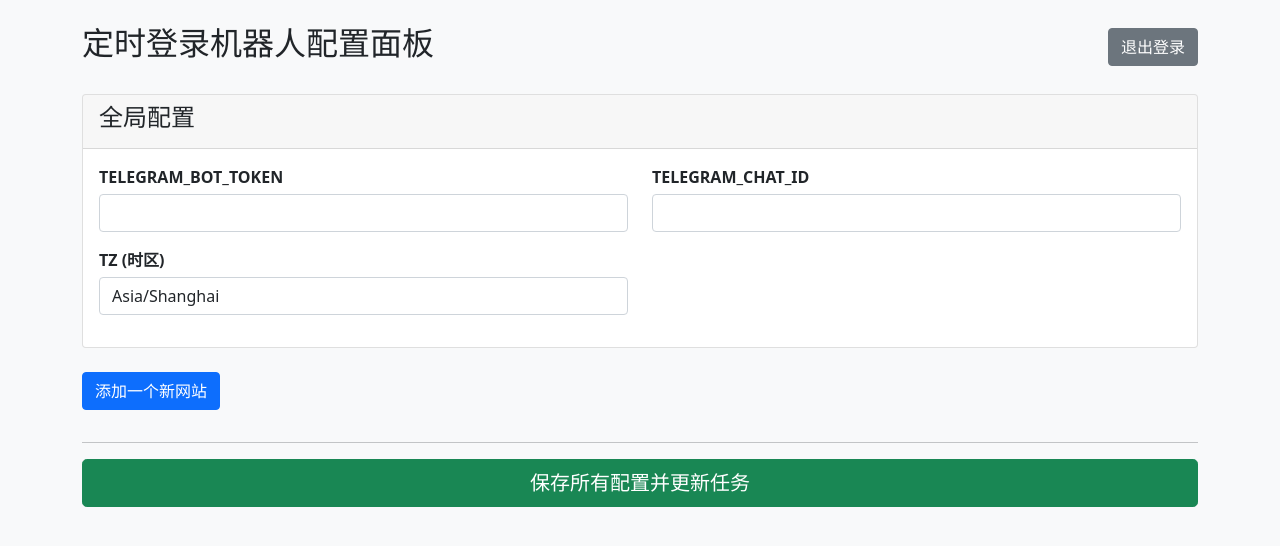
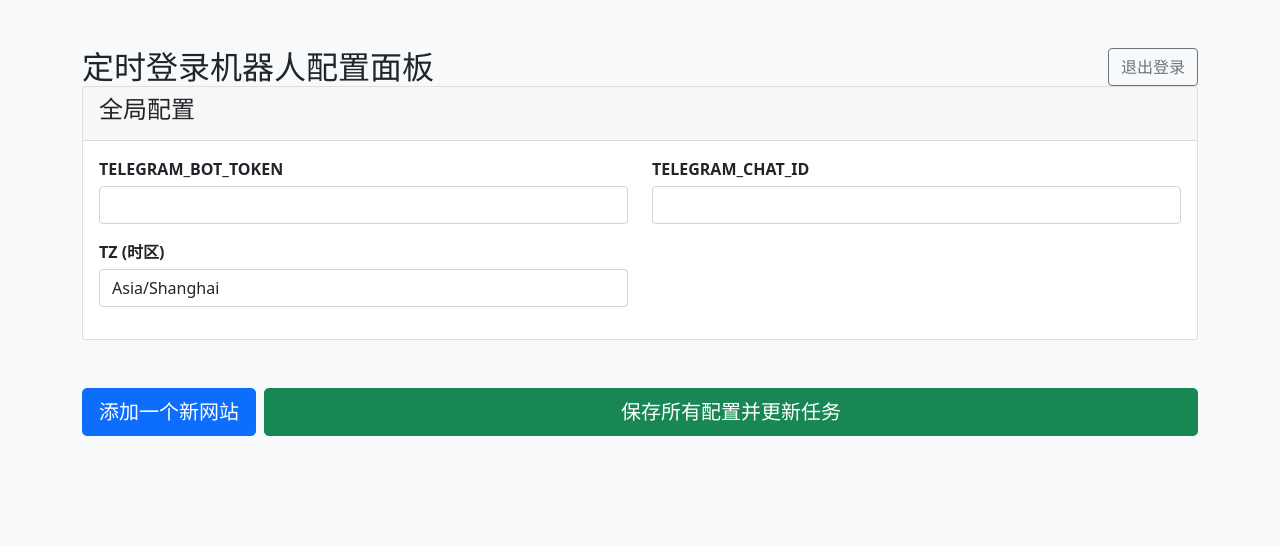
Before and after one commit to workerspages/website-login-web, a Flask app: page / in a window 1280 px wide. Shown: the top 546 px of the page. Run offline with Flask 3, Linux system fonts and the light colour scheme; the visitor is signed in with stand-in values (Sample User, id 1).

Commit message:
Update index.html

```diff
--- a/web/templates/index.html
+++ b/web/templates/index.html
@@ -5,18 +5,15 @@
     <meta name="viewport" content="width=device-width, initial-scale=1">
     <title>定时登录机器人配置</title>
 
-    <!-- 从 CDN 加载 Bootstrap 样式 -->
     <link href="https://cdn.jsdelivr.net/npm/bootstrap@5.1.3/dist/css/bootstrap.min.css" rel="stylesheet">
-
-    <!-- 链接到我们自己的自定义样式文件 -->
     <link rel="stylesheet" href="{{ url_for('static', filename='style.css') }}">
 
 </head>
 <body>
-<div class="container mt-4">
-    <div class="d-flex justify-content-between align-items-center mb-4">
-        <h2>定时登录机器人配置面板</h2>
-        <a href="{{ url_for('logout') }}" class="btn btn-secondary">退出登录</a>
+<div class="container my-4 my-md-5">
+    <div class="d-flex justify-content-between align-items-center page-header">
+        <h2 class="mb-0">定时登录机器人配置面板</h2>
+        <a href="{{ url_for('logout') }}" class="btn btn-outline-secondary">退出登录</a>
     </div>
 
     {% with messages = get_flashed_messages(with_categories=true) %}
@@ -32,47 +29,36 @@
 
     <form method="post">
         <!-- 全局配置 -->
-        <div class="card mb-4">
+        <div class="card mb-4 site-card">
             <div class="card-header">
                 <h4>全局配置</h4>
             </div>
             <div class="card-body">
                 <div class="row">
-                    <div class="col-md-6 mb-3">
-                        <label class="form-label">TELEGRAM_BOT_TOKEN</label>
-                        <input type="text" name="telegram_bot_token" class="form-control" value="{{ config.global.TELEGRAM_BOT_TOKEN or '' }}">
-                    </div>
-                    <div class="col-md-6 mb-3">
-                        <label class="form-label">TELEGRAM_CHAT_ID</label>
-                        <input type="text" name="telegram_chat_id" class="form-control" value="{{ config.global.TELEGRAM_CHAT_ID or '' }}">
-                    </div>
-                    <div class="col-md-6 mb-3">
-                        <label class="form-label">TZ (时区)</label>
-                        <input type="text" name="tz" class="form-control" value="{{ config.global.TZ or 'Asia/Shanghai' }}">
-                    </div>
+                    <div class="col-md-6 mb-3"><label class="form-label">TELEGRAM_BOT_TOKEN</label><input type="text" name="telegram_bot_token" class="form-control" value="{{ config.global.TELEGRAM_BOT_TOKEN or '' }}"></div>
+                    <div class="col-md-6 mb-3"><label class="form-label">TELEGRAM_CHAT_ID</label><input type="text" name="telegram_chat_id" class="form-control" value="{{ config.global.TELEGRAM_CHAT_ID or '' }}"></div>
+                    <div class="col-md-6 mb-3"><label class="form-label">TZ (时区)</label><input type="text" name="tz" class="form-control" value="{{ config.global.TZ or 'Asia/Shanghai' }}"></div>
                 </div>
             </div>
         </div>
 
-        <!-- 网站配置 -->
-        <div id="sites-container">
+        <!-- 网站配置 (采用双列布局) -->
+        <div id="sites-container" class="row">
             {% for site in config.sites %}
-            <div class="card mb-3 site-card" data-site-id="{{ site.id }}">
+            <div class="col-lg-6 mb-4 site-card-wrapper">
+                <div class="card site-card" data-site-id="{{ site.id }}">
                     <div class="card-header d-flex justify-content-between align-items-center">
                         <h5>网站 {{ site.id }}</h5>
                         <button type="button" class="btn btn-danger btn-sm remove-site-btn">删除此网站</button>
                     </div>
                     <div class="card-body">
+                        <h6>基础信息</h6>
                         <div class="row">
                             <div class="col-md-4 mb-2"><label class="form-label">名称 (NAME)</label><input type="text" name="site{{ site.id }}_NAME" class="form-control form-control-sm" value="{{ site.NAME or '' }}"></div>
-                        <div class="col-md-4 mb-2"><label class="form-label">登录URL*</label><input type="text" name="site{{ site.id }}_URL" class="form-control form-control-sm" value="{{ site.URL or '' }}"></div>
-                        <div class="col-md-4 mb-2"><label class="form-label">CRON表达式*</label><input type="text" name="site{{ site.id }}_CRON" class="form-control form-control-sm" value="{{ site.CRON or '' }}"></div>
-                    </div>
-                    <hr>
-                    <div class="row">
+                            <div class="col-md-8 mb-2"><label class="form-label">登录URL*</label><input type="text" name="site{{ site.id }}_URL" class="form-control form-control-sm" value="{{ site.URL or '' }}"></div>
+                            <div class="col-md-8 mb-2"><label class="form-label">CRON表达式*</label><input type="text" name="site{{ site.id }}_CRON" class="form-control form-control-sm" value="{{ site.CRON or '' }}"></div>
                             <div class="col-md-4 mb-2">
-                             <label class="form-label">认证方式 (AUTH_METHOD)</label>
-                             <!-- (修改点) 给 select 元素添加一个 class，方便 JS 定位 -->
+                                <label class="form-label">认证方式</label>
                                 <select name="site{{ site.id }}_AUTH_METHOD" class="form-select form-select-sm auth-method-select">
                                     <option value="form" {% if site.AUTH_METHOD == 'form' or not site.AUTH_METHOD %}selected{% endif %}>表单 (form)</option>
                                     <option value="cookie" {% if site.AUTH_METHOD == 'cookie' %}selected{% endif %}>Cookie</option>
@@ -80,56 +66,49 @@
                             </div>
                         </div>
 
-                    <!-- (修改点) 将表单参数包裹在一个 div 中 -->
                         <div class="form-parameters">
                             <h6>表单登录参数</h6>
                             <div class="row">
                                 <div class="col-md-6 mb-2"><label class="form-label">用户名 (USER)</label><input type="text" name="site{{ site.id }}_USER" class="form-control form-control-sm" value="{{ site.USER or '' }}"></div>
                                 <div class="col-md-6 mb-2"><label class="form-label">密码 (PASS)</label><input type="password" name="site{{ site.id }}_PASS" class="form-control form-control-sm" value="{{ site.PASS or '' }}"></div>
-                            <div class="col-12 mb-2"><label class="form-label">登录前点击选择器 (PRE_LOGIN_CLICK_SELECTOR)</label><input type="text" name="site{{ site.id }}_PRE_LOGIN_CLICK_SELECTOR" class="form-control form-control-sm" value="{{ site.PRE_LOGIN_CLICK_SELECTOR or '' }}"></div>
-                            <div class="col-md-6 mb-2"><label class="form-label">用户名选择器 (USER_SELECTOR)</label><input type="text" name="site{{ site.id }}_USER_SELECTOR" class="form-control form-control-sm" value="{{ site.USER_SELECTOR or '' }}"></div>
-                            <div class="col-md-6 mb-2"><label class="form-label">密码选择器 (PASS_SELECTOR)</label><input type="text" name="site{{ site.id }}_PASS_SELECTOR" class="form-control form-control-sm" value="{{ site.PASS_SELECTOR or '' }}"></div>
-                            <div class="col-md-6 mb-2"><label class="form-label">提交按钮选择器 (SUBMIT_SELECTOR)</label><input type="text" name="site{{ site.id }}_SUBMIT_SELECTOR" class="form-control form-control-sm" value="{{ site.SUBMIT_SELECTOR or '' }}"></div>
+                                <div class="col-12 mb-2"><label class="form-label">登录前点击选择器</label><input type="text" name="site{{ site.id }}_PRE_LOGIN_CLICK_SELECTOR" class="form-control form-control-sm" value="{{ site.PRE_LOGIN_CLICK_SELECTOR or '' }}"></div>
+                                <div class="col-md-6 mb-2"><label class="form-label">用户名选择器</label><input type="text" name="site{{ site.id }}_USER_SELECTOR" class="form-control form-control-sm" value="{{ site.USER_SELECTOR or '' }}"></div>
+                                <div class="col-md-6 mb-2"><label class="form-label">密码选择器</label><input type="text" name="site{{ site.id }}_PASS_SELECTOR" class="form-control form-control-sm" value="{{ site.PASS_SELECTOR or '' }}"></div>
+                                <div class="col-md-6 mb-2"><label class="form-label">提交按钮选择器</label><input type="text" name="site{{ site.id }}_SUBMIT_SELECTOR" class="form-control form-control-sm" value="{{ site.SUBMIT_SELECTOR or '' }}"></div>
                             </div>
                         </div>
 
-                    <!-- (修改点) 将 Cookie 参数包裹在一个 div 中 -->
                         <div class="cookie-parameters">
-                        <hr>
                             <h6>Cookie 登录参数</h6>
                             <div class="row">
                                 <div class="col-12 mb-2"><label class="form-label">COOKIE</label><textarea name="site{{ site.id }}_COOKIE" class="form-control form-control-sm" rows="3">{{ site.COOKIE or '' }}</textarea></div>
                             </div>
                         </div>
 
-                    <hr>
                         <h6>通用参数</h6>
                         <div class="row">
-                        <div class="col-12 mb-2"><label class="form-label">登录成功验证选择器 (VERIFY_SELECTOR)</label><input type="text" name="site{{ site.id }}_VERIFY_SELECTOR" class="form-control form-control-sm" value="{{ site.VERIFY_SELECTOR or '' }}"></div>
-                        <div class="col-12 mb-2"><label class="form-label">登录后点击选择器 (POST_LOGIN_CLICK_SELECTORS)</label><input type="text" name="site{{ site.id }}_POST_LOGIN_CLICK_SELECTORS" class="form-control form-control-sm" value="{{ site.POST_LOGIN_CLICK_SELECTORS or '' }}"></div>
+                            <div class="col-12 mb-2"><label class="form-label">登录成功验证选择器</label><input type="text" name="site{{ site.id }}_VERIFY_SELECTOR" class="form-control form-control-sm" value="{{ site.VERIFY_SELECTOR or '' }}"></div>
+                            <div class="col-12 mb-2"><label class="form-label">登录后点击选择器</label><input type="text" name="site{{ site.id }}_POST_LOGIN_CLICK_SELECTORS" class="form-control form-control-sm" value="{{ site.POST_LOGIN_CLICK_SELECTORS or '' }}"></div>
+                        </div>
                     </div>
                 </div>
             </div>
             {% endfor %}
         </div>
-        <button type="button" id="add-site-btn" class="btn btn-primary mb-3">添加一个新网站</button>
-        <hr>
-        <button type="submit" class="btn btn-success btn-lg w-100">保存所有配置并更新任务</button>
+        <div class="mt-4 d-grid gap-2 d-md-flex">
+            <button type="button" id="add-site-btn" class="btn btn-primary btn-lg">添加一个新网站</button>
+            <button type="submit" class="btn btn-success btn-lg flex-grow-1">保存所有配置并更新任务</button>
+        </div>
     </form>
 </div>
 
-<!-- 从 CDN 加载 Bootstrap 的 JavaScript -->
 <script src="https://cdn.jsdelivr.net/npm/bootstrap@5.1.3/dist/js/bootstrap.bundle.min.js"></script>
-
-<!-- (修改点) 新增的 JavaScript 逻辑 -->
 <script>
     document.addEventListener('DOMContentLoaded', function () {
         const sitesContainer = document.getElementById('sites-container');
 
-        // --- 新增的功能函数 ---
-        // 根据传入的 select 元素的值，切换对应卡片内的参数区域可见性
+        // (修改点) JS 逻辑更新，配合新的 CSS 动画
         function toggleAuthMethodView(selectElement) {
-            // 找到 select 所在的父级卡片
             const card = selectElement.closest('.site-card');
             if (!card) return;
 
@@ -137,49 +116,44 @@
             const cookieParams = card.querySelector('.cookie-parameters');
 
             if (selectElement.value === 'cookie') {
-                formParams.style.display = 'none';
-                cookieParams.style.display = 'block';
-            } else { // 默认为 'form'
-                formParams.style.display = 'block';
-                cookieParams.style.display = 'none';
+                formParams.classList.remove('visible');
+                cookieParams.classList.add('visible');
+            } else {
+                formParams.classList.add('visible');
+                cookieParams.classList.remove('visible');
             }
         }
 
-        // --- 初始化和事件监听 ---
-        // 1. 页面加载后，为所有已存在的网站卡片设置正确的初始状态
         document.querySelectorAll('.auth-method-select').forEach(select => {
             toggleAuthMethodView(select);
         });
 
-        // 2. 使用事件委托，监听 sites-container 内部的所有 'change' 事件
-        //    这样无论是已有的还是新增的下拉框，都能响应
         sitesContainer.addEventListener('change', function(e) {
             if (e.target && e.target.classList.contains('auth-method-select')) {
                 toggleAuthMethodView(e.target);
             }
         });
 
-
-        // --- 原有的添加/删除网站逻辑 ---
         document.getElementById('add-site-btn').addEventListener('click', function () {
             const newSiteId = findNextAvailableId();
-            // (修改点) 更新 HTML 模板，包含新的 class 和包裹 div
-            const siteCardTemplate = `
-            <div class="card mb-3 site-card" data-site-id="${newSiteId}">
+            const wrapper = document.createElement('div');
+            wrapper.className = 'col-lg-6 mb-4 site-card-wrapper';
+
+            // (修改点) HTML 模板更新，以匹配新的美化结构
+            wrapper.innerHTML = `
+            <div class="card site-card" data-site-id="${newSiteId}">
                 <div class="card-header d-flex justify-content-between align-items-center">
                     <h5>网站 ${newSiteId}</h5>
                     <button type="button" class="btn btn-danger btn-sm remove-site-btn">删除此网站</button>
                 </div>
                 <div class="card-body">
+                    <h6>基础信息</h6>
                     <div class="row">
                         <div class="col-md-4 mb-2"><label class="form-label">名称 (NAME)</label><input type="text" name="site${newSiteId}_NAME" class="form-control form-control-sm" value="网站${newSiteId}"></div>
-                        <div class="col-md-4 mb-2"><label class="form-label">登录URL*</label><input type="text" name="site${newSiteId}_URL" class="form-control form-control-sm"></div>
-                        <div class="col-md-4 mb-2"><label class="form-label">CRON表达式*</label><input type="text" name="site${newSiteId}_CRON" class="form-control form-control-sm" placeholder="例如: 0 3 * * *"></div>
-                    </div>
-                    <hr>
-                    <div class="row">
+                        <div class="col-md-8 mb-2"><label class="form-label">登录URL*</label><input type="text" name="site${newSiteId}_URL" class="form-control form-control-sm"></div>
+                        <div class="col-md-8 mb-2"><label class="form-label">CRON表达式*</label><input type="text" name="site${newSiteId}_CRON" class="form-control form-control-sm" placeholder="例如: 0 3 * * *"></div>
                         <div class="col-md-4 mb-2">
-                             <label class="form-label">认证方式 (AUTH_METHOD)</label>
+                            <label class="form-label">认证方式</label>
                             <select name="site${newSiteId}_AUTH_METHOD" class="form-select form-select-sm auth-method-select">
                                 <option value="form" selected>表单 (form)</option>
                                 <option value="cookie">Cookie</option>
@@ -189,54 +163,58 @@
 
                     <div class="form-parameters">
                         <h6>表单登录参数</h6>
-                        <div class="row">
+                        <div class="row"><!-- Content here --></div>
+                    </div>
+                    <div class="cookie-parameters">
+                         <h6>Cookie 登录参数</h6>
+                         <div class="row"><!-- Content here --></div>
+                    </div>
+
+                    <h6>通用参数</h6>
+                    <div class="row"><!-- Content here --></div>
+                </div>
+            </div>`;
+
+            // 填充详细的表单内容
+            wrapper.querySelector('.form-parameters .row').innerHTML = `
                 <div class="col-md-6 mb-2"><label class="form-label">用户名 (USER)</label><input type="text" name="site${newSiteId}_USER" class="form-control form-control-sm"></div>
                 <div class="col-md-6 mb-2"><label class="form-label">密码 (PASS)</label><input type="password" name="site${newSiteId}_PASS" class="form-control form-control-sm"></div>
-                            <div class="col-12 mb-2"><label class="form-label">登录前点击选择器 (PRE_LOGIN_CLICK_SELECTOR)</label><input type="text" name="site${newSiteId}_PRE_LOGIN_CLICK_SELECTOR" class="form-control form-control-sm"></div>
-                            <div class="col-md-6 mb-2"><label class="form-label">用户名选择器 (USER_SELECTOR)</label><input type="text" name="site${newSiteId}_USER_SELECTOR" class="form-control form-control-sm"></div>
-                            <div class="col-md-6 mb-2"><label class="form-label">密码选择器 (PASS_SELECTOR)</label><input type="text" name="site${newSiteId}_PASS_SELECTOR" class="form-control form-control-sm"></div>
-                            <div class="col-md-6 mb-2"><label class="form-label">提交按钮选择器 (SUBMIT_SELECTOR)</label><input type="text" name="site${newSiteId}_SUBMIT_SELECTOR" class="form-control form-control-sm"></div>
-                        </div>
-                    </div>
+                <div class="col-12 mb-2"><label class="form-label">登录前点击选择器</label><input type="text" name="site${newSiteId}_PRE_LOGIN_CLICK_SELECTOR" class="form-control form-control-sm"></div>
+                <div class="col-md-6 mb-2"><label class="form-label">用户名选择器</label><input type="text" name="site${newSiteId}_USER_SELECTOR" class="form-control form-control-sm"></div>
+                <div class="col-md-6 mb-2"><label class="form-label">密码选择器</label><input type="text" name="site${newSiteId}_PASS_SELECTOR" class="form-control form-control-sm"></div>
+                <div class="col-md-6 mb-2"><label class="form-label">提交按钮选择器</label><input type="text" name="site${newSiteId}_SUBMIT_SELECTOR" class="form-control form-control-sm"></div>`;
 
-                    <div class="cookie-parameters">
-                        <hr>
-                        <h6>Cookie 登录参数</h6>
-                        <div class="row">
-                            <div class="col-12 mb-2"><label class="form-label">COOKIE</label><textarea name="site${newSiteId}_COOKIE" class="form-control form-control-sm" rows="3"></textarea></div>
-                        </div>
-                    </div>
+            wrapper.querySelector('.cookie-parameters .row').innerHTML = `
+                <div class="col-12 mb-2"><label class="form-label">COOKIE</label><textarea name="site${newSiteId}_COOKIE" class="form-control form-control-sm" rows="3"></textarea></div>`;
 
-                    <hr>
-                    <h6>通用参数</h6>
-                    <div class="row">
-                        <div class="col-12 mb-2"><label class="form-label">登录成功验证选择器 (VERIFY_SELECTOR)</label><input type="text" name="site${newSiteId}_VERIFY_SELECTOR" class="form-control form-control-sm"></div>
-                        <div class="col-12 mb-2"><label class="form-label">登录后点击选择器 (POST_LOGIN_CLICK_SELECTORS)</label><input type="text" name="site${newSiteId}_POST_LOGIN_CLICK_SELECTORS" class="form-control form-control-sm"></div>
-                    </div>
-                </div>
-            </div>
-            `;
-            sitesContainer.insertAdjacentHTML('beforeend', siteCardTemplate);
+            wrapper.querySelector('h6:contains("通用参数") + .row').innerHTML = `
+                <div class="col-12 mb-2"><label class="form-label">登录成功验证选择器</label><input type="text" name="site${newSiteId}_VERIFY_SELECTOR" class="form-control form-control-sm"></div>
+                <div class="col-12 mb-2"><label class="form-label">登录后点击选择器</label><input type="text" name="site${newSiteId}_POST_LOGIN_CLICK_SELECTORS" class="form-control form-control-sm"></div>`;
 
-            // 3. 为刚刚动态创建的新卡片，也设置一次初始状态
-            const newCard = sitesContainer.querySelector(`[data-site-id="${newSiteId}"]`);
-            const newSelect = newCard.querySelector('.auth-method-select');
+            sitesContainer.appendChild(wrapper);
+
+            const newSelect = wrapper.querySelector('.auth-method-select');
             toggleAuthMethodView(newSelect);
         });
 
         sitesContainer.addEventListener('click', function(e) {
             if (e.target && e.target.classList.contains('remove-site-btn')) {
-                e.target.closest('.site-card').remove();
+                // (修改点) 删除整个 wrapper，而不仅仅是 card
+                e.target.closest('.site-card-wrapper').remove();
             }
         });
 
         function findNextAvailableId() {
             const existingIds = Array.from(document.querySelectorAll('.site-card')).map(card => parseInt(card.dataset.siteId, 10));
             let i = 1;
-            while (existingIds.includes(i)) {
-                i++;
+            while (existingIds.includes(i)) { i++; }
+            return i;
         }
-            return i;
+
+        // Polyfill for ':contains' selector if needed, but modern browsers are fine
+        if (!CSS.supports('selector(:contains(x))')) {
+          // A simple polyfill or a different selection method might be needed for older browsers
+          // For simplicity, this is omitted, as it's a non-critical feature for modern setups.
         }
     });
 </script>
```
Lines whose indentation alone changed are shown as unchanged.
